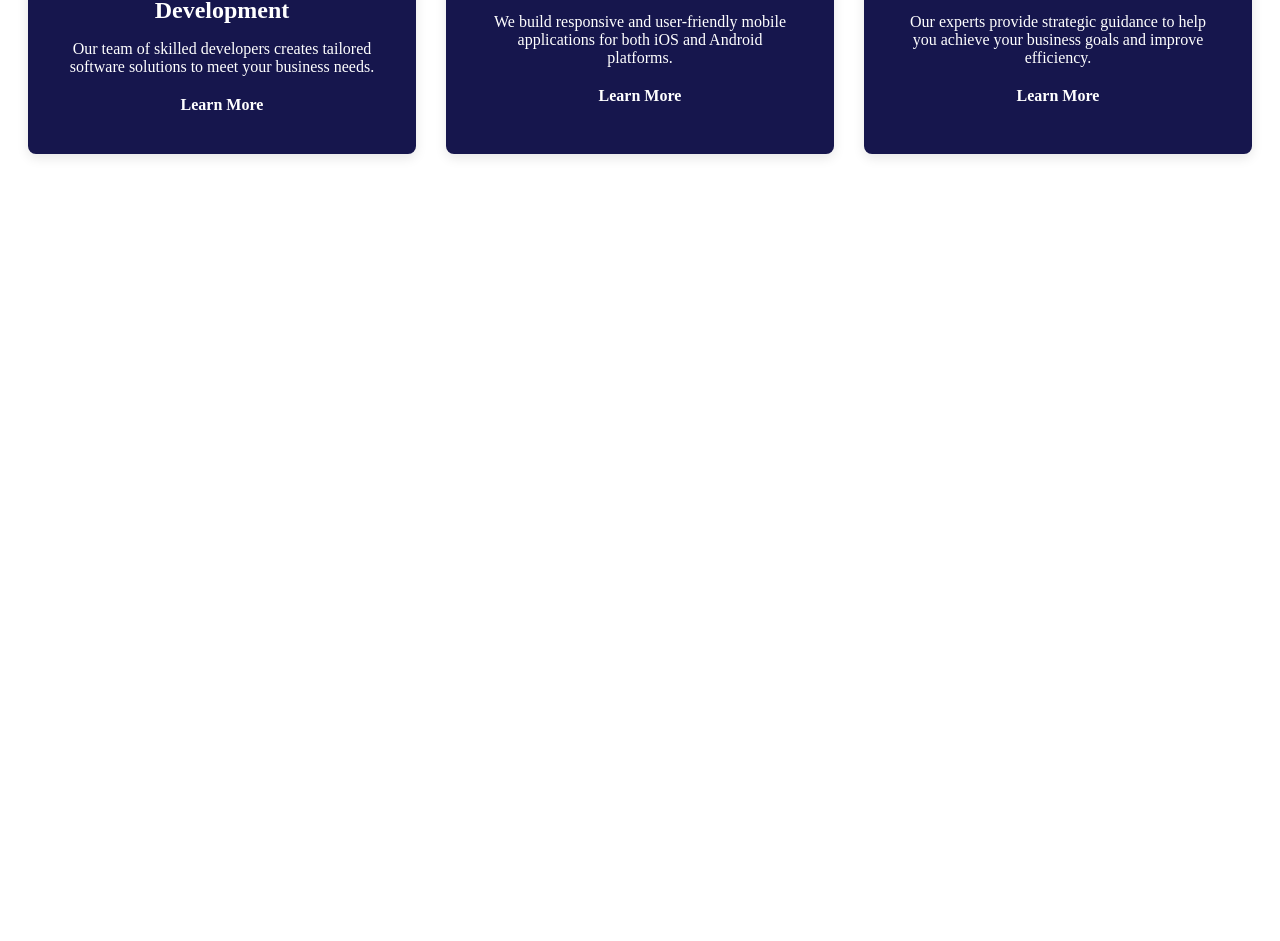
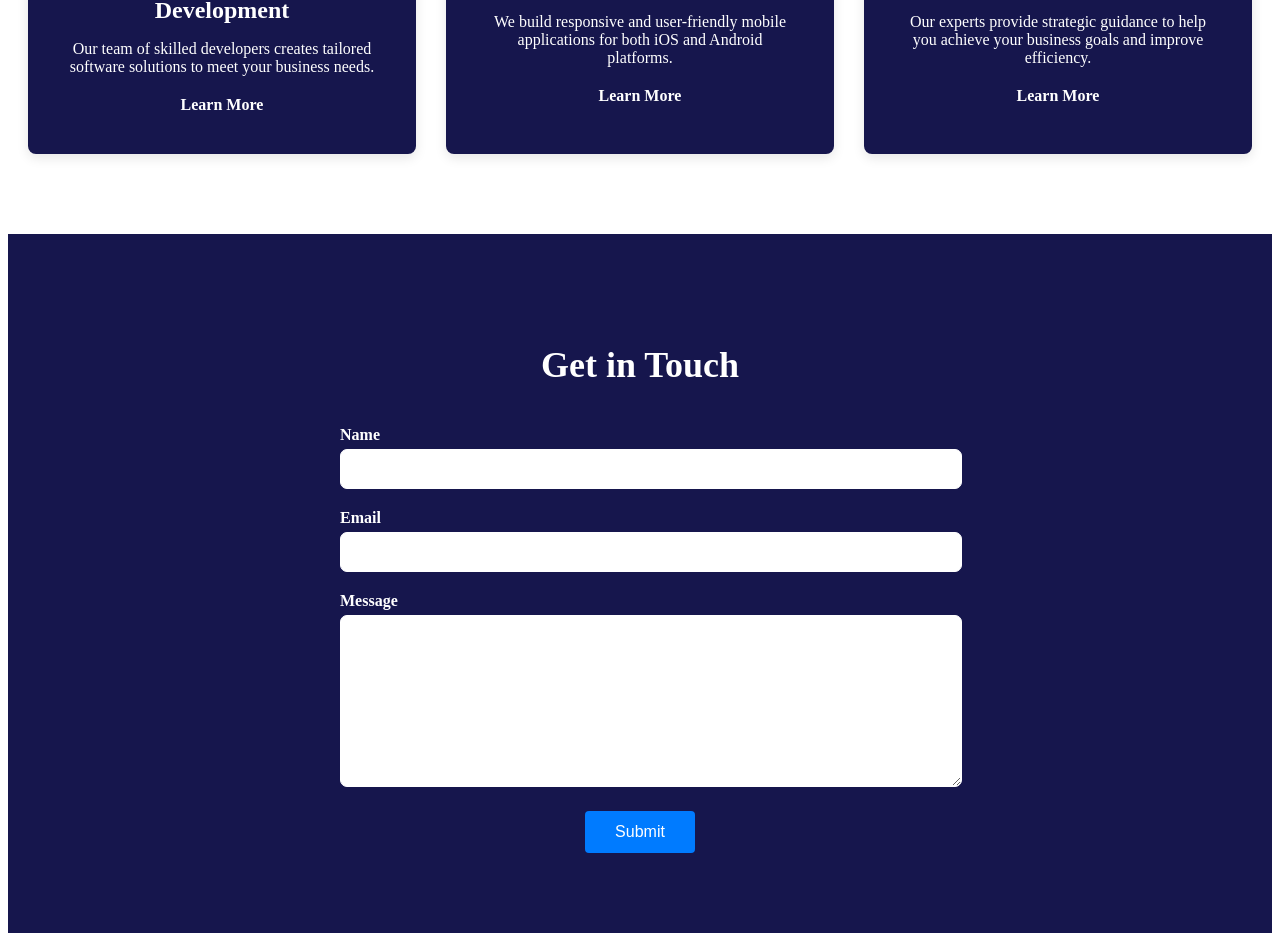
Before and after one commit to Fenet-damena/PRODIGY_WD_01, a plain HTML site: page index.html in a window 1280 px wide. Shown: the part 1692-2633 px from the top of the page. Before the commit the page ends 1934 px from the top, so only its background shows below. Drawn offline with Linux system fonts and the light colour scheme; a script that the page names is missing.

Commit message:
contact added

```diff
--- a/index.html
+++ b/index.html
@@ -62,6 +62,26 @@
       </div>
     </div>
   </div>
+  <div class="contact">
+    <h2 class="section-title">Get in Touch</h2>
+    <div class="contact-form">
+      <form>
+        <div class="form-group">
+          <label for="name">Name</label>
+          <input type="text" id="name" name="name" required>
+        </div>
+        <div class="form-group">
+          <label for="email">Email</label>
+          <input type="email" id="email" name="email" required>
+        </div>
+        <div class="form-group">
+          <label for="message">Message</label>
+          <textarea id="message" name="message" required></textarea>
+        </div>
+        <button type="submit" class="m-button">Submit</button>
+      </form>
+    </div>
+  </div>
 
   <script src="script.js"></script>
 </body>
--- a/style.css
+++ b/style.css
@@ -209,3 +209,48 @@
   .service-card-link:hover {
     color: #0056b3;
   }
+  /* Contact Section */
+.contact {
+    background-color:rgb(22, 22, 77);
+    padding: 80px 0;
+  }
+
+  .contact .section-title {
+    text-align: center;
+    margin-bottom: 40px;
+    color: white;
+  }
+
+  .contact-form {
+    max-width: 600px;
+    margin: 0 auto;
+    color: white;
+  }
+
+  .form-group {
+    margin-bottom: 20px;
+  }
+
+  .form-group label {
+    display: block;
+    font-weight: bold;
+    margin-bottom: 5px;
+  }
+
+  .form-group input,
+  .form-group textarea {
+    width: 100%;
+    padding: 10px;
+    border: 1px solid white;
+    border-radius: 7px;
+    font-size: 16px;
+  }
+
+  .form-group textarea {
+    height: 150px;
+  }
+
+  .contact .m-button {
+    display: block;
+    margin: 0 auto;
+  }
```
